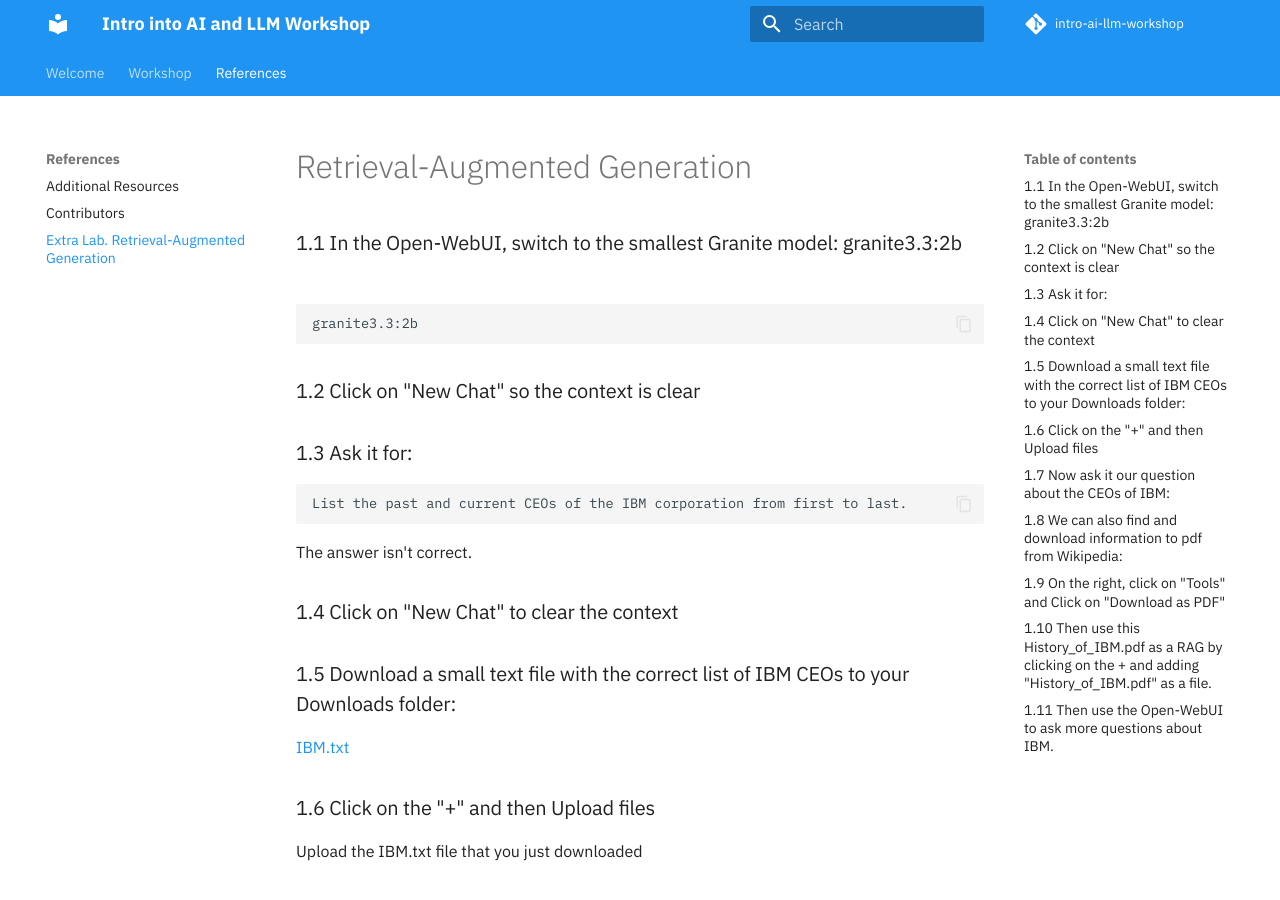
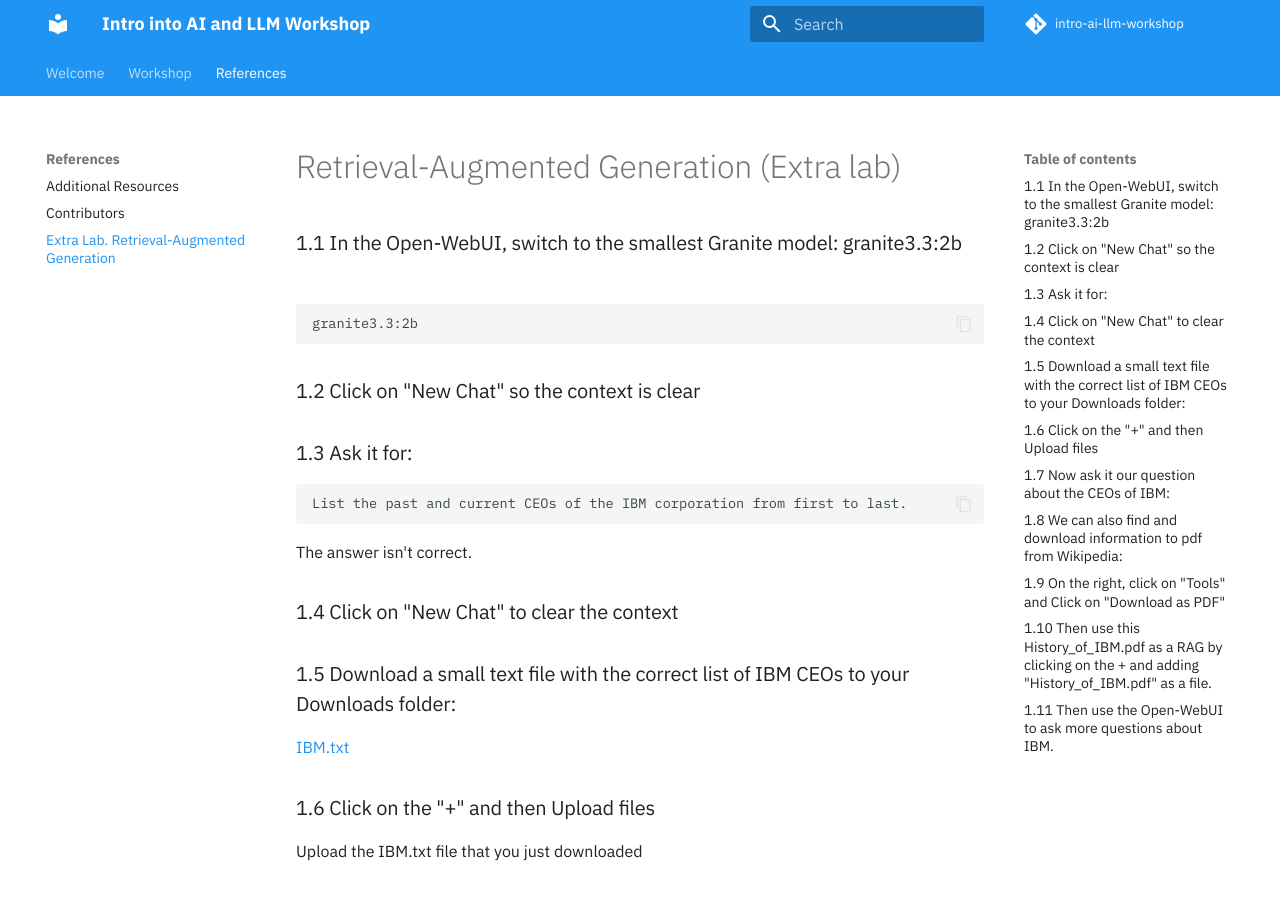
Before and after one commit to IBM/intro-ai-llm-workshop, an MkDocs documentation site: the page built from docs/extra-lab/README.md, in a window 1280 px wide and 900 px high. Built offline with MkDocs 1.6.1 and Material for MkDocs 9.7.7, drawn with Linux system fonts in a browser that asks for light colours; comment, search, counter and statistics services are not loaded.

Commit message:
Adding RAG as extra
Signed-off-by: James Busche <jbusche@us.ibm.com>

````diff
--- a/docs/extra-lab/README.md
+++ b/docs/extra-lab/README.md
@@ -1,4 +1,4 @@
-# Retrieval-Augmented Generation
+# Retrieval-Augmented Generation (Extra lab)
 
 ### 1.1 In the Open-WebUI, switch to the smallest Granite model: granite3.3:2b
 ```bash
````
